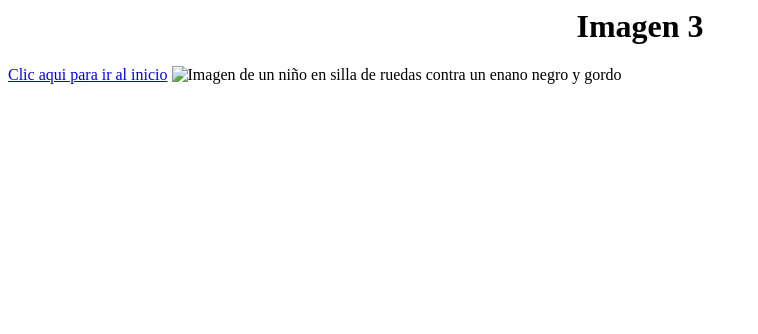
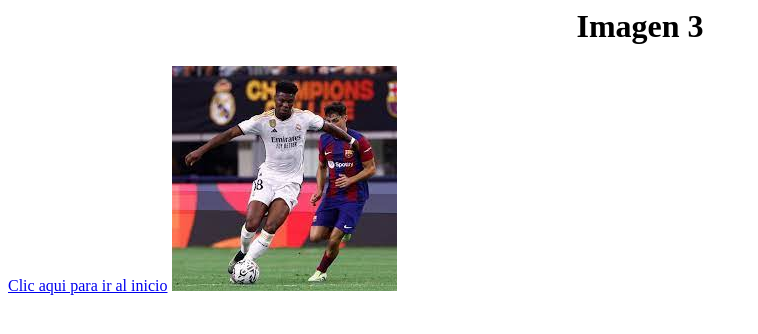
Before and after one commit to GXNZ4/GXNZ4.github.io, a plain HTML site: page Ejercicio3.html in a window 1280 px wide. Shown: the whole page, without its empty margins (0-758 px from the left). Drawn offline with Linux system fonts and the light colour scheme.

Commit message:
Update Ejercicio3.html

```diff
--- a/Ejercicio3.html
+++ b/Ejercicio3.html
@@ -11,11 +11,12 @@
 
             <tr>
                 <td>
-                    <img src="Ejercico3.png.png" alt="Imagen de un niño en silla de ruedas contra un enano negro y gordo"/>
+                    <img src="Futbol.jpg" alt="Imagen de Futbol"/>
                 </td>
 
 
             </tr>
 
     </body>
+
 </html>
```
